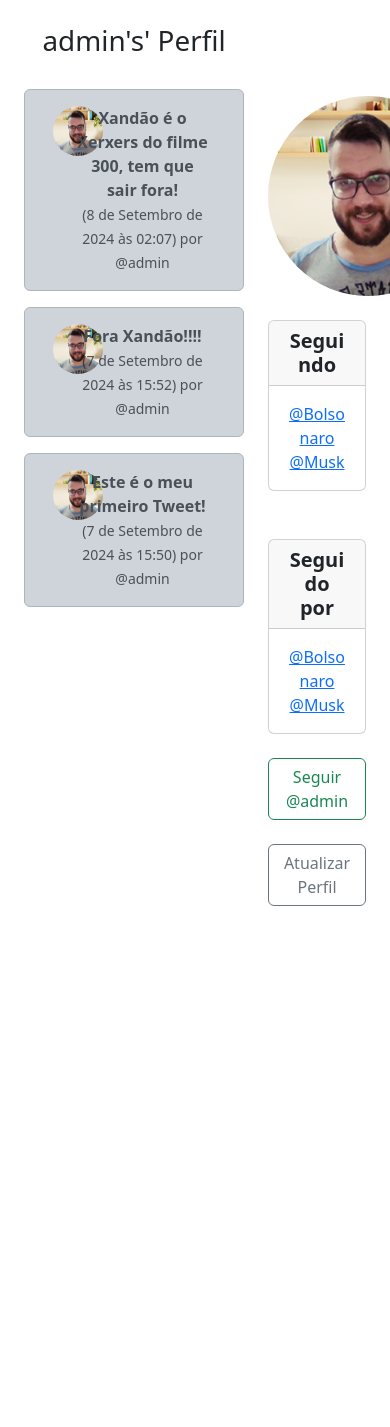
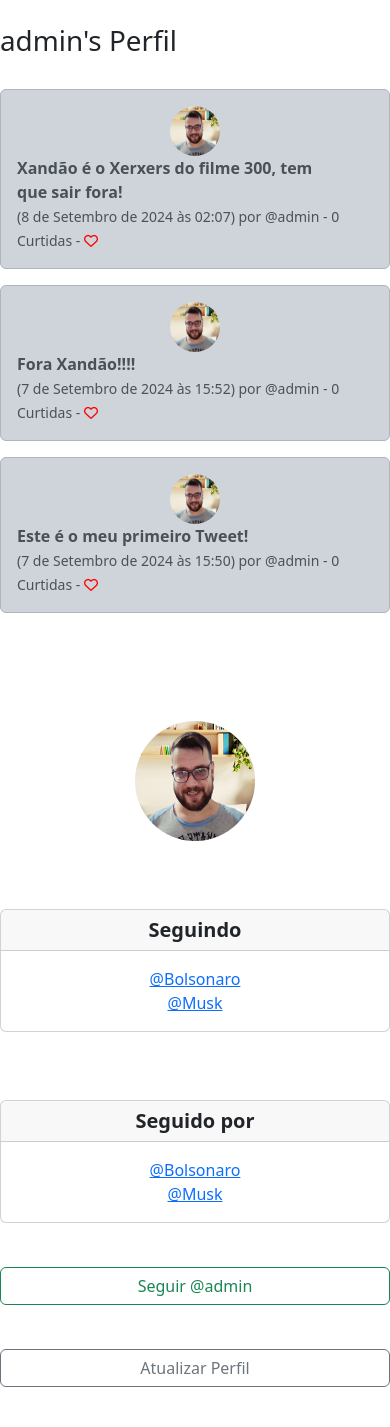
Before and after one commit to danillolguimaraes/X, a Django app: page /profile/1 in a window 390 px wide; the page is wider, and only the part inside the window is pictured. Shown: the part 56-1483 px from the top of that part. Run offline with Django 4.2, Linux system fonts and the light colour scheme; a user stored in the database is signed in; data comes from the database, SQL or seed files in the repository; both versions use the stored data as it was after the commit; some libraries are stand-ins or nearby versions.

Commit message:
Feat Adicionado botão em coração para curtir e descutir um tweet

```diff
--- a/social/social/settings.py
+++ b/social/social/settings.py
@@ -104,7 +104,7 @@ USE_TZ = True
 
 # Static files (CSS, JavaScript, Images)
 # https://docs.djangoproject.com/en/4.1/howto/static-files/
-
+STATICFILES_DIRS = [BASE_DIR / "static"]
 STATIC_URL = "/static/"
 
 MEDIA_URL = "/media/"
--- a/social/twitter/forms.py
+++ b/social/twitter/forms.py
@@ -24,7 +24,7 @@ class TweetForm(forms.ModelForm):
 
     class Meta:
         model = Tweet
-        exclude = ("user",)
+        exclude = ("user", "likes",)
 
 class SignUpForm(UserCreationForm):
     email = forms.EmailField(label="", widget=forms.TextInput(attrs={'class':'form-control', 'placeholder':'Endereço de email'}))
--- a/social/twitter/models.py
+++ b/social/twitter/models.py
@@ -12,6 +12,12 @@ class Tweet(models.Model):
     )
   body = models.CharField(max_length=200)
   created_at = models.DateTimeField(auto_now_add=True)
+  likes = models.ManyToManyField(User, related_name="tweet_like", blank=True)
+
+  #acompanahr curtidas
+
+  def number_of_likes(self):
+    return self.likes.count()
 
   def __str__(self):
     return(
--- /dev/null
+++ b/social/twitter/static/css/main.css
@@ -0,0 +1,174 @@
+/* Estilos gerais para o body e html */
+html,
+body {
+  width: 100%;
+  height: 100%;
+  margin: 0;
+  padding: 0;
+  overflow-x: hidden;
+}
+
+/* Estilos gerais para a página de perfil */
+.profile-img {
+  width: 200px;
+  height: 200px;
+  border-radius: 50%;
+  /* Manter formato circular */
+}
+
+.profile-img-container {
+  text-align: center;
+  margin: 0 auto;
+  /* Centraliza o conteúdo dentro do container */
+}
+
+.profile-card {
+  margin-bottom: 20px;
+  /* Adiciona espaçamento entre os cards */
+}
+
+.follow-button {
+  width: 100%;
+  /* Faz o botão ocupar toda a largura do seu container */
+}
+
+/* Estilos gerais para a imagem estática na página inicial */
+.x-center-container {
+  max-width: 100%;
+  overflow: hidden;
+  text-align: center;
+}
+
+.x-center {
+  max-width: 100%;
+  height: auto;
+  display: block;
+  margin: 0 auto;
+}
+
+/* Estilos específicos para telas pequenas e médias */
+@media screen and (max-width: 768px) {
+  .container {
+    padding: 0;
+  }
+
+  /* Ajustar o layout da foto do perfil e botões para telas pequenas e médias */
+  .center-mobile {
+    text-align: center;
+    margin: 0 auto;
+    width: 100%;
+  }
+
+  .profile-img {
+    width: 150px;
+    height: 150px;
+    margin: 0 auto 20px;
+    display: block;
+  }
+
+  /* Ajustar o layout dos cards de seguidores e seguidos para ocupar toda a largura */
+  .profile-card {
+    width: 100%;
+    margin: 0 auto 20px;
+  }
+
+  /* Ajustar o botão de seguir/não seguir para ocupar toda a largura */
+  .follow-button {
+    width: 100%;
+    margin-bottom: 20px;
+  }
+
+  /* Ajustar o layout dos tweets */
+  .col-8 {
+    display: block;
+    width: 100%;
+  }
+
+  .tweet-section {
+    margin-top: 20px;
+  }
+
+  /* Ajustar o layout dentro de cada tweet para evitar sobreposição */
+  .tweet-content {
+    text-align: center;
+  }
+
+  .tweet-img {
+    display: block;
+    margin: 0 auto;
+    max-width: 70px;
+    height: auto;
+  }
+
+  .tweet-text {
+    margin-bottom: 10px;
+  }
+
+  /* Ajustar o layout da imagem estática para telas pequenas */
+  .x-center {
+    max-width: 90%;
+  }
+}
+
+/* Estilos para telas muito pequenas */
+@media screen and (max-width: 400px) {
+  .center-mobile {
+    text-align: center;
+    margin: 0 auto;
+    width: 100%;
+  }
+
+  .col-md-8,
+  .col-md-4 {
+    width: 100%;
+    display: block;
+    margin-bottom: 20px;
+  }
+
+  /* Ajustar o layout das colunas para que fiquem empilhadas */
+  .col-1,
+  .col-10 {
+    width: 100%;
+    text-align: center;
+  }
+
+  .profile-img {
+    width: 120px;
+    height: 120px;
+    display: block;
+    margin: 0 auto 20px;
+  }
+
+  .profile-card {
+    width: 100%;
+    margin: 0 auto 20px;
+  }
+
+  .follow-button {
+    width: 100%;
+    margin-bottom: 20px;
+  }
+
+  .tweet-section {
+    margin-top: 20px;
+  }
+
+  .tweet-img-col {
+    text-align: center;
+  }
+
+  .tweet-img {
+    max-width: 70px;
+    height: auto;
+  }
+
+  .tweet-content {
+    text-align: center;
+    margin-bottom: 10px;
+  }
+
+  /* Ajustar o layout da imagem estática para telas muito pequenas */
+  .x-center {
+    max-width: 100%;
+  }
+}
--- a/social/twitter/templates/base.html
+++ b/social/twitter/templates/base.html
@@ -7,6 +7,8 @@
   <title>X - Twitter</title>
   <link href="https://cdn.jsdelivr.net/npm/bootstrap@5.3.3/dist/css/bootstrap.min.css" rel="stylesheet"
     integrity="sha384-QWTKZyjpPEjISv5WaRU9OFeRpok6YctnYmDr5pNlyT2bRjXh0JMhjY6hW+ALEwIH" crossorigin="anonymous">
+
+  <script src="https://kit.fontawesome.com/875b9c9e59.js" crossorigin="anonymous"></script>
 </head>
 
 <body>
--- a/social/twitter/templates/profile.html
+++ b/social/twitter/templates/profile.html
@@ -1,37 +1,41 @@
 {% extends 'base.html' %}
 {% load static %}
 {% block content %}
+<link rel="stylesheet" href="{% static 'css/main.css' %}">
 {% if profile %}
 
-<div class="container text-center">
+<div class="container">
   <div class="row">
-    <div class="col-8">
-      <h1>{{ profile.user.username }}'s' Perfil</h1>
+    <div class="col-md-8">
+      <h1>{{ profile.user.username }}'s Perfil</h1>
       <br />
       {% if tweets %}
       {% for tweet in tweets %}
       <div class="alert alert-dark" role="alert">
-
         <div class="container">
           <div class="row">
             <div class="col-1">
               {% if profile.profile_image %}
               <img src="{{ profile.profile_image.url }}" width="50" height="50" class="rounded-circle"
                 alt="{{ profile.user.username }}">
-
               {% else %}
               <img src="{% static 'images/default-profile.png' %}" width="50" height="50" class="rounded-circle"
                 alt="{{ profile.user.username }}">
               {% endif %}
             </div>
-            <div class="col-10">
+            <div class="col-11">
               <strong>{{ tweet.body }}</strong><br />
               <small class="text-muted">
-                ({{ tweet.created_at }}) por
-                @{{ tweet.user.username|lower }}
+                ({{ tweet.created_at }}) por @{{ tweet.user.username|lower }} - {{ tweet.number_of_likes }} Curtidas -
+                {% if user in tweet.likes.all %}
+                <a href="{% url 'tweet_like' tweet.id %}"><i class="fa-solid fa-heart" title="Descurtir"
+                    style="color: red;"></i></a>
+                {% else %}
+                <a href="{% url 'tweet_like' tweet.id %}"><i class="fa fa-heart-o" title="Curtir"
+                    style="color: red;"></i></a>
+                {% endif %}
               </small>
             </div>
-
           </div>
         </div>
       </div>
@@ -39,34 +43,35 @@
       {% endif %}
     </div>
 
-    <div class="col-4">
+    <div class="col-md-4">
+      <div class="center-mobile">
+        <!-- Imagem de perfil -->
+        <div class="text-center">
           <br /><br /><br />
-      <!--image perfil-->
           {% if profile.profile_image %}
-      <img src="{{ profile.profile_image.url }}" class="rounded-circle" width="200" height="200">
+          <img src="{{ profile.profile_image.url }}" class="profile-img rounded-circle">
+          {% else %}
+          <img src="{% static 'images/default-profile.png' %}" class="profile-img rounded-circle">
           {% endif %}
+        </div>
         <br /><br />
-      <!--bootstra card-->
-      <div class="card">
+        <!-- Bootstrap card: Seguindo -->
+        <div class="card profile-card">
           <h5 class="card-header"><strong>Seguindo</strong></h5>
           <div class="card-body">
             <p class="card-text">
-            <!--seguindo-->
               {% for following in profile.follows.all %}
               <a href="{% url 'profile' following.user.id %}">@{{ following }}</a><br />
               {% endfor %}
             </p>
           </div>
         </div>
-      <!--bootstrap card-->
-      <br /> <br />
-
-      <!--bootstrap card-->
-      <div class="card">
+        <br /><br />
+        <!-- Bootstrap card: Seguido por -->
+        <div class="card profile-card">
           <h5 class="card-header"><strong>Seguido por</strong></h5>
           <div class="card-body">
             <p class="card-text">
-            <!--seguido por-->
               {% for following in profile.followed_by.all %}
               <a href="{% url 'profile' following.user.id %}">@{{ following }}</a><br />
               {% endfor %}
@@ -74,26 +79,24 @@
           </div>
         </div>
         <br />
-
-      <!--seguir e deixar de seguir-->
+        <!-- Seguir e deixar de seguir -->
         <form method="POST">
           {% csrf_token %}
           {% if profile in user.profile.follows.all %}
-        <button class="btn btn-outline-danger" name="follow" value="unfollow" type="submit">Deixar de Seguir
-          @{{profile.user.username|lower}}</button>
+          <button class="btn btn-outline-danger follow-button" name="follow" value="unfollow" type="submit">Deixar de
+            Seguir @{{profile.user.username|lower}}</button>
           {% else %}
-        <button class="btn btn-outline-success" name="follow" value="follow" type="submit">Seguir
+          <button class="btn btn-outline-success follow-button" name="follow" value="follow" type="submit">Seguir
             @{{profile.user.username|lower}}</button>
           {% endif %}
-
         </form>
         <br />
-
-      <!--Checar o usuário correto (logado)-->
+        <!-- Checar o usuário correto (logado) -->
         {% if request.user.id == profile.user.id %}
-      <a href="{% url 'update_user' %}" class="btn btn-outline-secondary">Atualizar Perfil</a>
+        <a href="{% url 'update_user' %}" class="btn btn-outline-secondary follow-button">Atualizar Perfil</a>
         {% endif %}
-    </div><!--col-4-->
+      </div>
+    </div>
   </div>
 </div>
 
--- a/social/twitter/urls.py
+++ b/social/twitter/urls.py
@@ -9,4 +9,5 @@ urlpatterns = [
     path('logout', views.logout_user, name='logout'),
     path('register/', views.register_user, name='register'),
     path('update_user/', views.update_user, name='update_user'),
+    path('tweet_like/<int:pk>', views.tweet_like, name="tweet_like"),
 ]
--- a/social/twitter/views.py
+++ b/social/twitter/views.py
@@ -1,4 +1,4 @@
-from django.shortcuts import render, redirect
+from django.shortcuts import render, redirect, get_object_or_404
 from django.contrib import messages
 from .models import Profile, Tweet
 from .forms import TweetForm, SignUpForm, ProfilePicForm
@@ -118,3 +118,17 @@ def update_user(request):
     else:
         messages.success(request, ("Você precisa estar logado!"))
         return redirect('home')
+
+    #views like tweets
+
+def tweet_like(request, pk):
+    if request.user.is_authenticated:
+        tweet = get_object_or_404(Tweet, id=pk)
+        if tweet.likes.filter(id=request.user.id).exists():
+            tweet.likes.remove(request.user)  # Remove like se já existir
+        else:
+            tweet.likes.add(request.user)  # Adiciona like corretamente
+        return redirect(request.META.get("HTTP_REFERER"))  # O redirecionamento deve estar fora da condicional
+    else:
+        messages.error(request, "Você deve estar logado!")  # Corrigido "sucess" para "error"
+        return redirect('home')
```
Also changed, not shown: social/twitter/templates/home.html (+22 -14 lines), social/db.sqlite3, social/twitter/migrations/0006_tweet_likes.py (added). Lines whose indentation alone changed are shown as unchanged.
